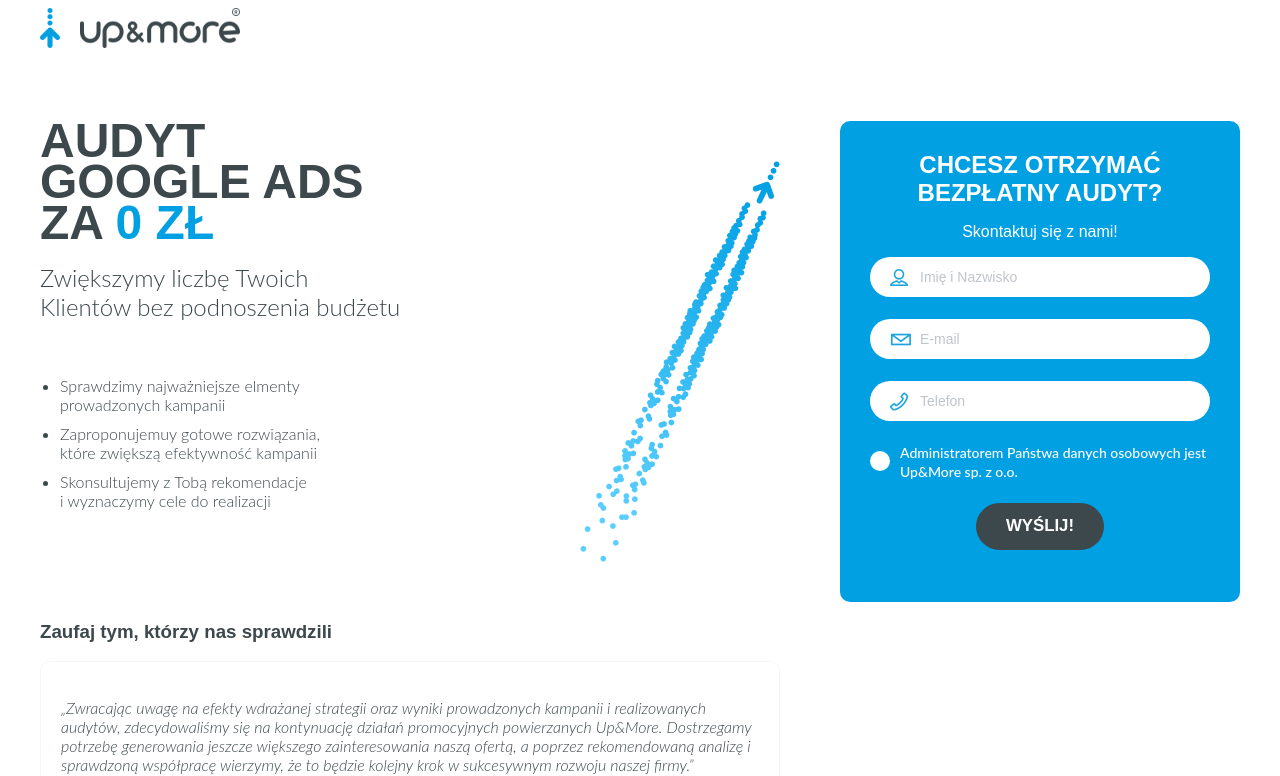
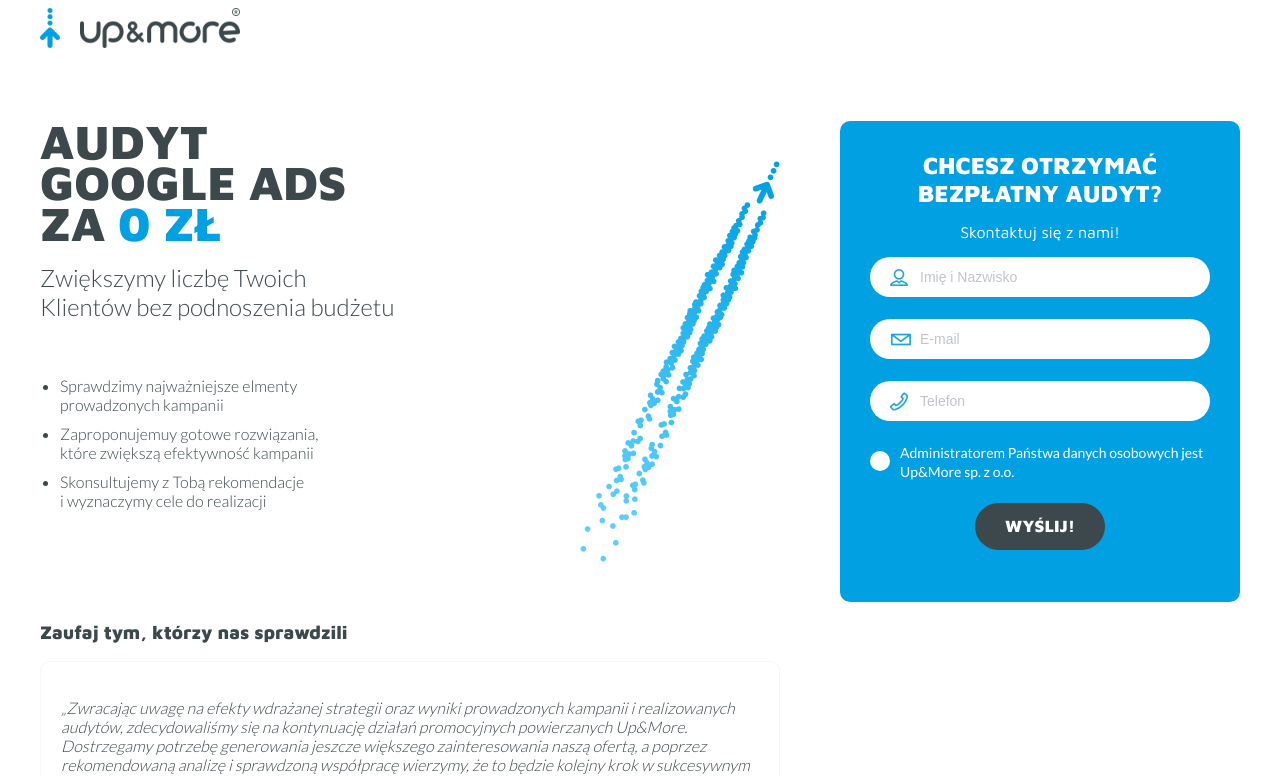
Before and after one commit to glenkiewicz/lp_google_ads, a Nuxt app: page / in a window 1280 px wide. Shown: the top 776 px of the page. Built offline with nearby package versions, Linux system fonts and the light colour scheme.

Commit message:
test z fonta

```diff
--- a/layouts/default.vue
+++ b/layouts/default.vue
@@ -12,8 +12,8 @@
 </template>
 
 <style lang="scss">
-// @import url('https://fonts.googleapis.com/css?family=Lato:300,400&display=swap');
-// @import url('https://fonts.googleapis.com/css?family=Maven+Pro:400,900&display=swap');
+@import url('https://fonts.googleapis.com/css?family=Lato:300,400&display=swap');
+@import url('https://fonts.googleapis.com/css?family=Maven+Pro:400,900&display=swap');
 
 $base-blue: #00a0e3;
 $base-dark: #3c484c;
```
